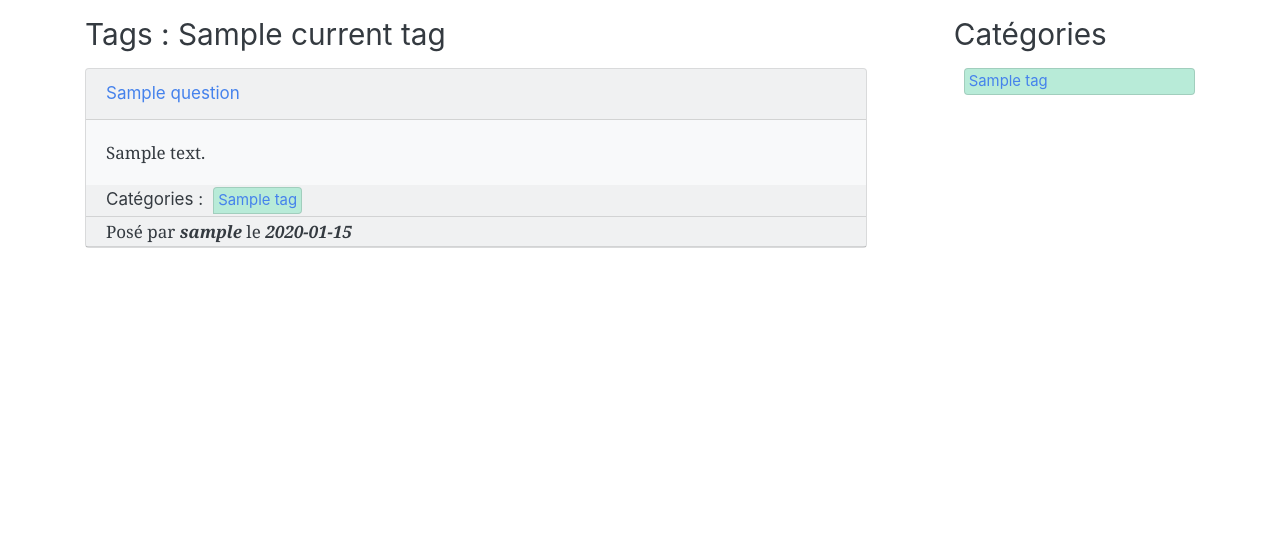
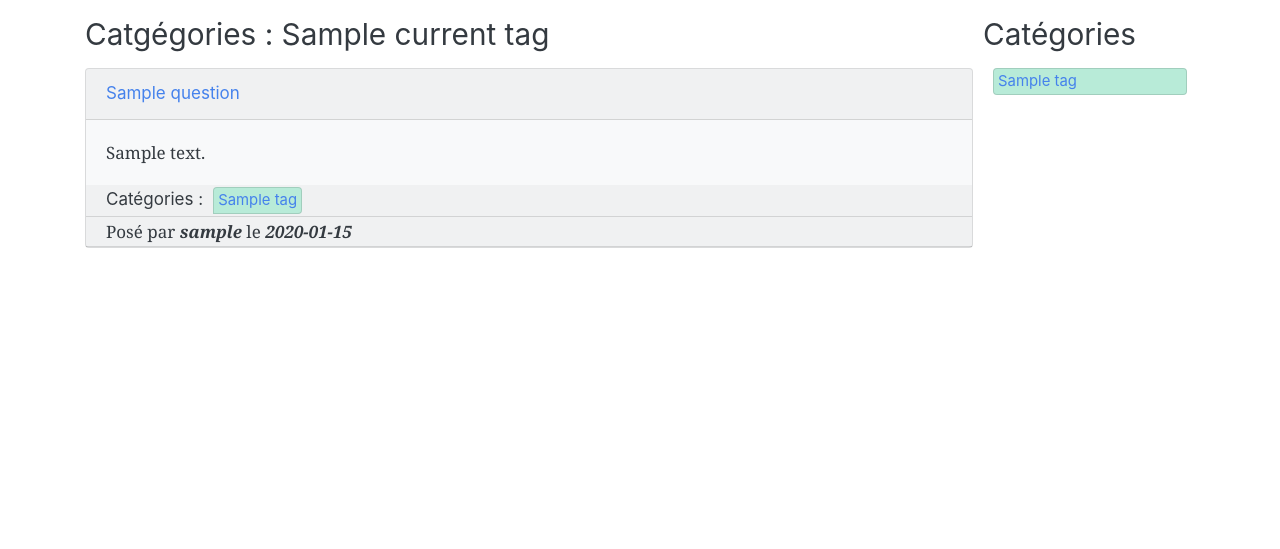
Before and after one commit to DamienMgn/symfony-faq-website, a Symfony app: template templates/tag/index.html.twig in a window 1280 px wide. Shown: the part 60-609 px from the top of the page. Run offline with Twig, Linux system fonts and the light colour scheme; the template is opened without the code that fills it: most values are stand-ins (such as "Sample title", 1, 10 or a date in 2020); some libraries are stand-ins or nearby versions.

Commit message:
fixed categories section

```diff
--- a/public/css/styles.css
+++ b/public/css/styles.css
@@ -24,11 +24,21 @@ body {
 }
 
 .question-container {
-    width: 90%;
+    width: 100%;
+}
+
+.main-question-container {
+    width: 80%;
+}
+
+.main-tag-container {
+    width: 20%;
 }
 
 .tag-container {
-    width: 25%;
+    position: fixed;
+    width: 12em;
+    margin-left: 10px;
 }
 
 .navbar {
--- a/templates/question/index.html.twig
+++ b/templates/question/index.html.twig
@@ -6,7 +6,7 @@
 
 <div class="container flex-container-tag">
 
-    <div class="question-container">
+    <div class="main-question-container">
 
         <h3 class="h3 mb-3 font-weight-normal">Bienvenue sur FaqOClock !!</h3>
 
@@ -45,6 +45,7 @@
 
     </div>
 
+    <div class="main-tag-container">
     <section class="tag-container">
         <h3 class="h3 mb-3 font-weight-normal">Catégories</h3>
         <ul class="list-group list-tag">
@@ -55,6 +56,7 @@
             {% endfor %}
         </ul>
     </section>
+    </div>
 
 </div>
 
--- a/templates/tag/index.html.twig
+++ b/templates/tag/index.html.twig
@@ -6,9 +6,9 @@
 
 <div class="container flex-container-tag">
 
-    <div class="question-container">
+    <div class="main-question-container">
 
-        <h3 class="h3 mb-3 font-weight-normal">Tags : {{ currentTag.name }}</h3>
+        <h3 class="h3 mb-3 font-weight-normal">Catgégories : {{ currentTag.name }}</h3>
 
         {% for question in currentTag.questions %}
 
@@ -45,6 +45,7 @@
 
     </div>
 
+    <div class="main-tag-container">
     <section class="tag-container">
         <h3 class="h3 mb-3 font-weight-normal">Catégories</h3>
         <ul class="list-group list-tag">
@@ -55,6 +56,7 @@
             {% endfor %}
         </ul>
     </section>
+    </div>
 
 </div>
 
```
